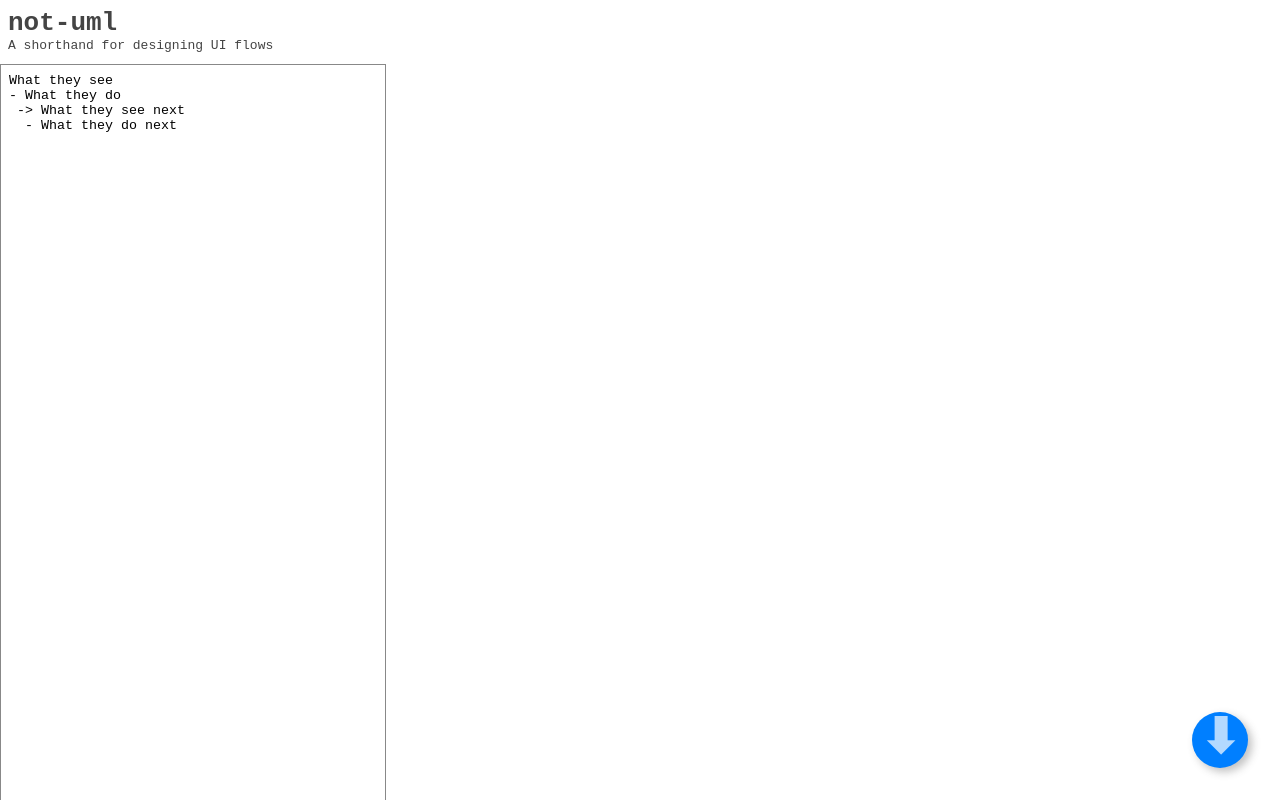
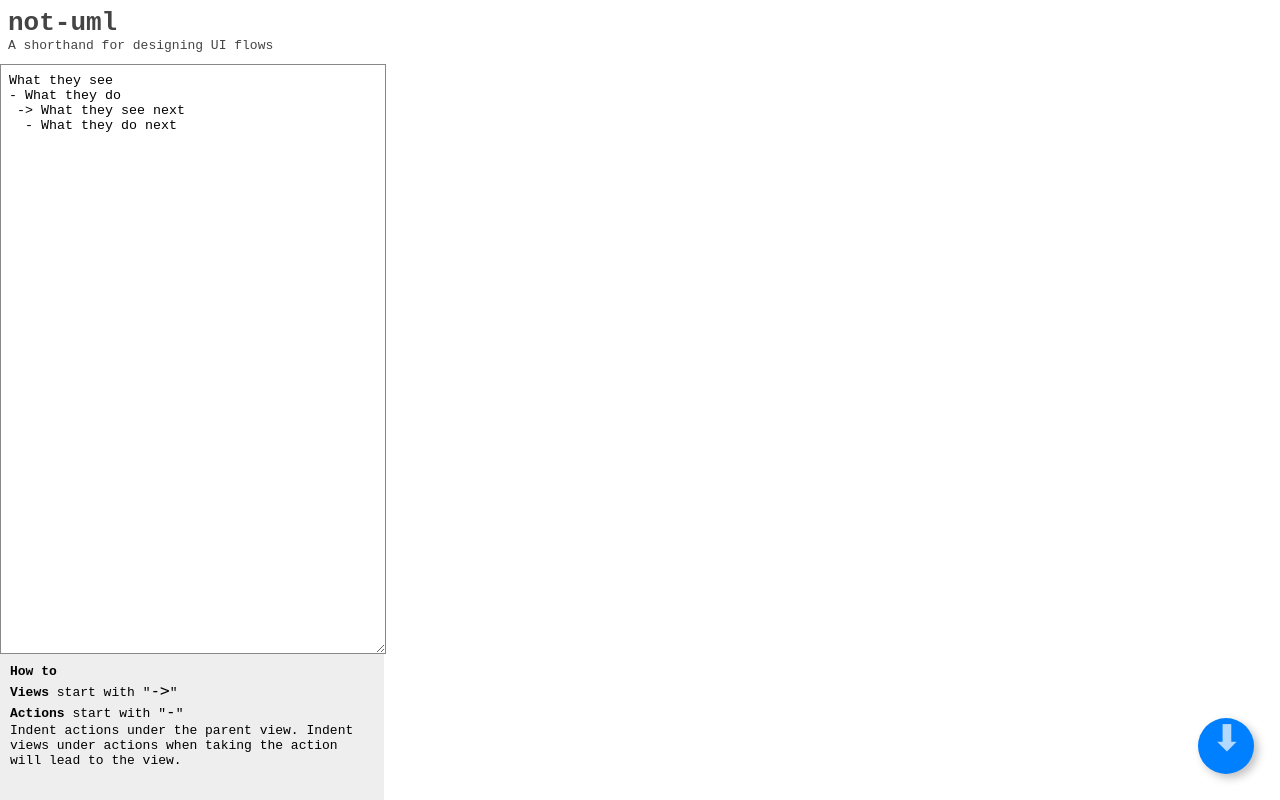
Before and after one commit to LBognanni/not-uml, a React (Create React App) app: page / in a window 1280 px wide. Built offline with nearby package versions, Linux system fonts and the light colour scheme.

Commit message:
:memo: Add some basic instructions

```diff
--- a/src/App.css
+++ b/src/App.css
@@ -1,11 +1,28 @@
+.App {
+  font-family: monospace;
+}
 .App textarea {
   position: fixed;
   left: 0; top: 64px;
-  height: 100%;
+  bottom: 146px;
   width: calc(30% - 16px);
   padding: 8px;
   border: 1px solid #888;
   outline: none;
+}
+
+#instructions {
+  background-color: #eee;
+  position: fixed;
+  left: 0;
+  width: calc(30% - 16px);
+  padding: 8px;
+  bottom: 0;
+  height: 130px;
+}
+
+#instructions p, #instructions h4 {
+  margin: 2px;
 }
 
 .App textarea:focus{
@@ -24,7 +41,6 @@
   margin: 1em;
 }
 .App .logo {
-  font-family: monospace;
   position: fixed;
   left: 0;
   top: 0;
--- a/src/App.tsx
+++ b/src/App.tsx
@@ -33,6 +33,12 @@ function App() {
       </div>
 
       <textarea value={text} onChange={(e) => convertSvg(e.target.value)}></textarea>
+      <div id="instructions">
+        <h4>How to</h4>
+        <p><b>Views</b> start with "<code>-&gt;</code>"</p>
+        <p><b>Actions</b> start with "<code>-</code>"</p>
+        <p>Indent actions under the parent view. Indent views under actions when taking the action will lead to the view.</p>
+      </div>
 
       <div className="chart-container">
         <div style={{width: svgWidth + "px"}} dangerouslySetInnerHTML={{ __html: svg }} />
--- a/src/index.css
+++ b/src/index.css
@@ -5,6 +5,7 @@ body {
     sans-serif;
   -webkit-font-smoothing: antialiased;
   -moz-osx-font-smoothing: grayscale;
+  box-sizing: border-box;
 }
 
 code {
```
